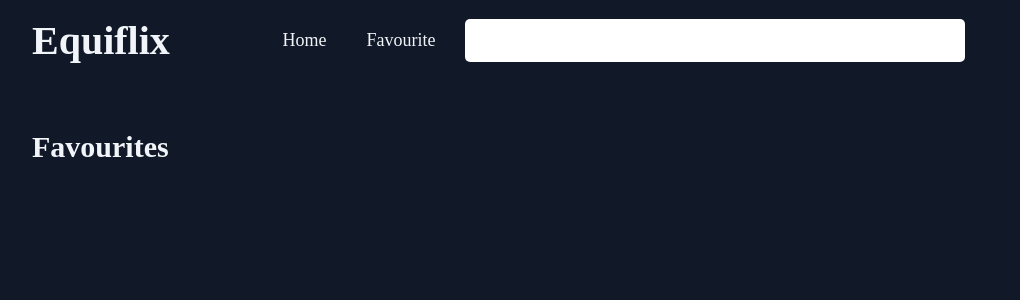
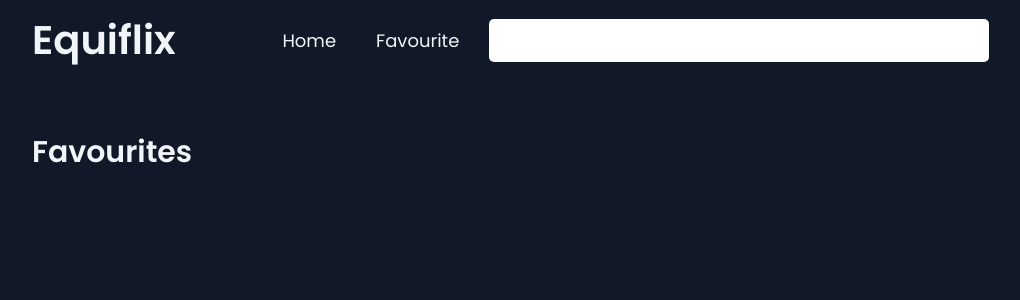
Before and after one commit to developedby-sam/react-movie-app, a React (Vite) app: page /favourite in a window 1280 px wide. Shown: the top 300 px of the page, without its empty margins (32-1052 px from the left). Built offline with nearby package versions, Linux system fonts and the light colour scheme.

Commit message:
added font and improved styling

```diff
--- a/index.html
+++ b/index.html
@@ -4,6 +4,13 @@
     <meta charset="UTF-8" />
     <link rel="icon" type="image/svg+xml" href="/vite.svg" />
     <meta name="viewport" content="width=device-width, initial-scale=1.0" />
+    <link rel="preconnect" href="https://fonts.googleapis.com" />
+    <link rel="preconnect" href="https://fonts.gstatic.com" crossorigin />
+    <link
+      href="https://fonts.googleapis.com/css2?family=Poppins:wght@400;500;600&display=swap"
+      rel="stylesheet"
+    />
+
     <title>Vite + React</title>
   </head>
   <body>
--- a/src/App.jsx
+++ b/src/App.jsx
@@ -33,7 +33,10 @@ function App() {
             />
           }
         />
-        <Route path="/favourite" element={<Favouritepage fav={fav} />} />
+        <Route
+          path="/favourite"
+          element={<Favouritepage fav={fav} setFav={setFav} />}
+        />
       </Routes>
     </div>
   );
--- a/src/components/movie/movie.component.jsx
+++ b/src/components/movie/movie.component.jsx
@@ -24,6 +24,7 @@ const Movie = ({ movie, fav, setFav, isFavSection }) => {
         onClick={() => {
           if (isFavSection) {
             handleRemoveMovie(movie);
+            console.log("clicked");
           } else {
             handleAddMovie(movie);
           }
--- a/src/index.css
+++ b/src/index.css
@@ -10,4 +10,5 @@
 body {
   background-color: #111827;
   color: #f1f5f9;
+  font-family: "Poppins", sans-serif;
 }
--- a/src/pages/favouritepage/favouritepage.component.jsx
+++ b/src/pages/favouritepage/favouritepage.component.jsx
@@ -4,11 +4,16 @@ import "./favouritepage.styles.scss";
 // components
 import MovieDirectory from "../../components/movie-directory/movie-directory.component";
 
-const Favouritepage = ({ fav }) => {
+const Favouritepage = ({ fav, setFav }) => {
   return (
     <div className="favouritepage">
       <h1>Favourites</h1>
-      <MovieDirectory movies={fav} />
+      <MovieDirectory
+        movies={fav}
+        fav={fav}
+        setFav={setFav}
+        isFavSection={true}
+      />
     </div>
   );
 };
```
